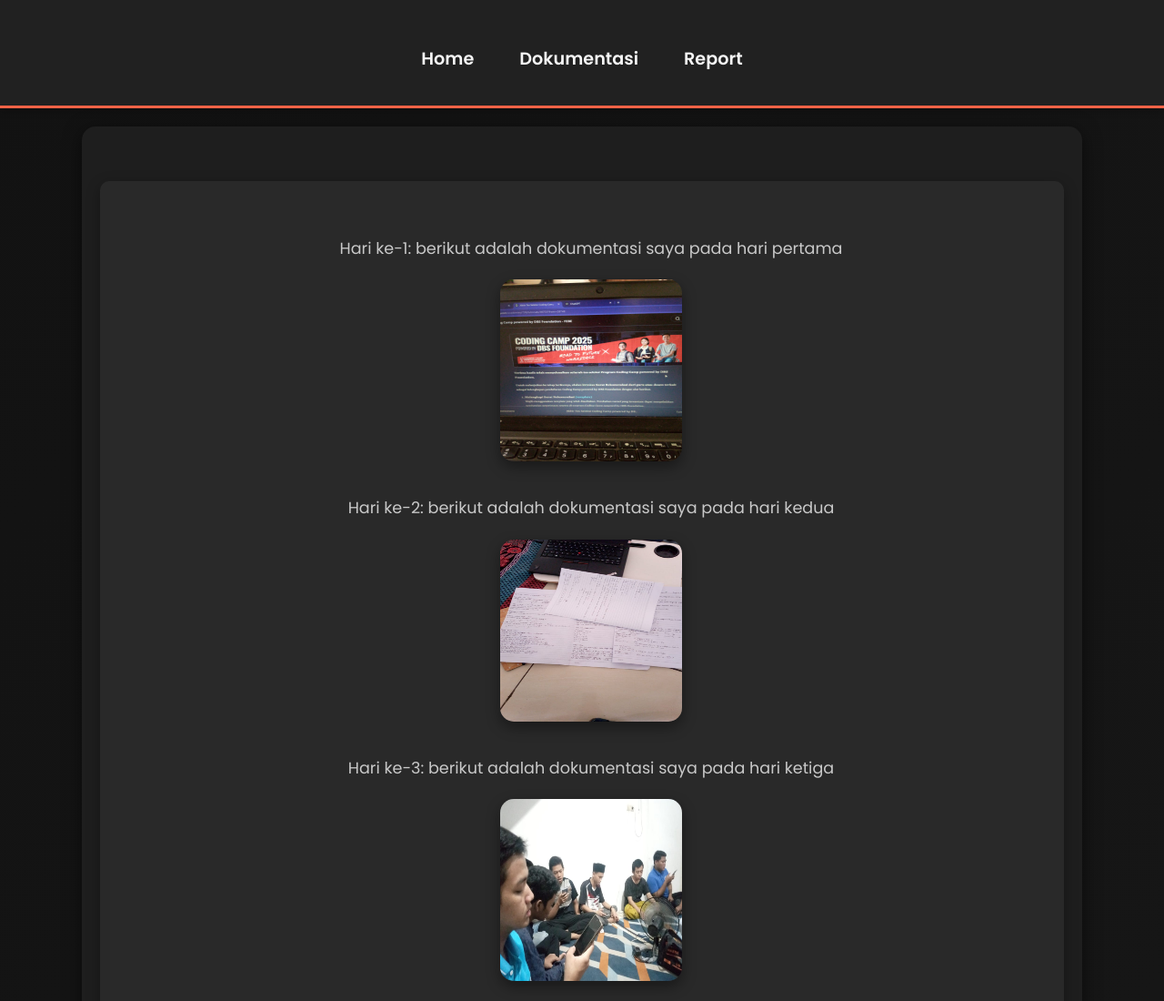
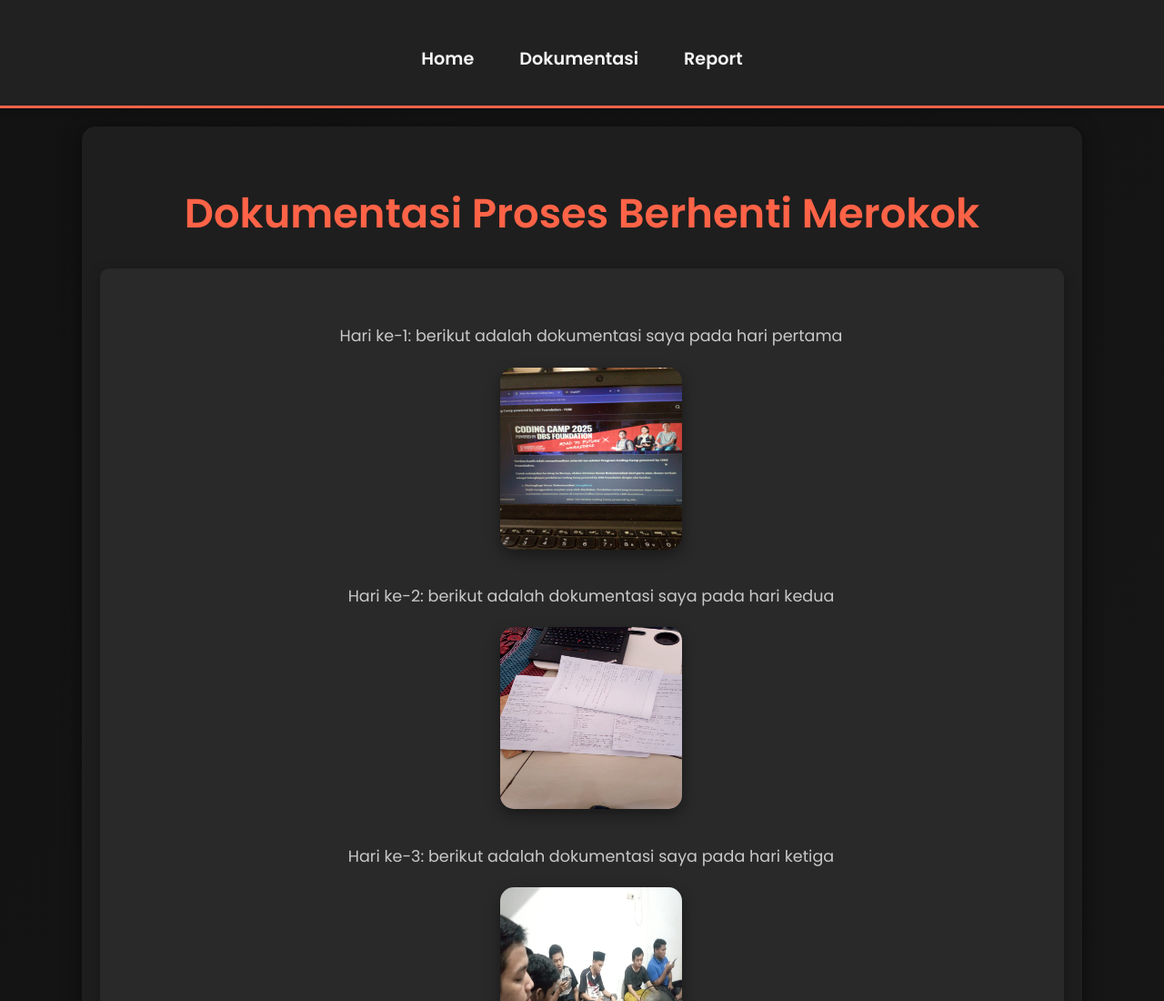
Before and after one commit to huseintamada/tanpa-rokok, a plain HTML site: page dokumentasi.html in a window 1280 px wide. Shown: the top 1100 px of the page at 91% size. Drawn offline with Linux system fonts and the light colour scheme.

Commit message:
Update dokumentasi.html

```diff
--- a/dokumentasi.html
+++ b/dokumentasi.html
@@ -23,8 +23,8 @@
     </header>
 
     <section id="dokumentasi" class="section">
-<!--           <h2>Dokumentasi Proses Berhenti Merokok</h2>
-        <p>
+           <h2>Dokumentasi Proses Berhenti Merokok</h2>
+<!--         <p>
             Berikut adalah dokumentasi perjalanan saya selama 90 hari berhenti merokok. Saya akan berbagi pengalaman, tantangan, dan kemenangan saya.
         </p> -->
         <div id="timeline">
```
